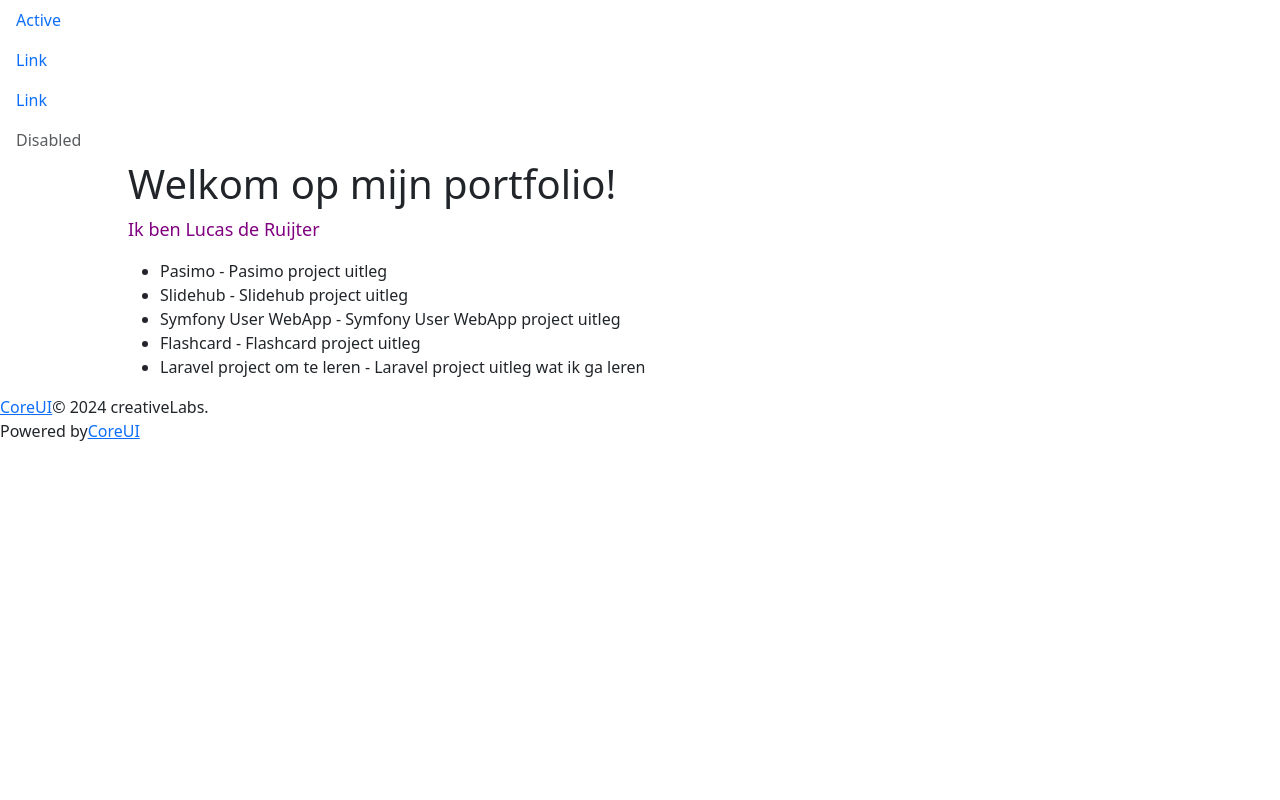
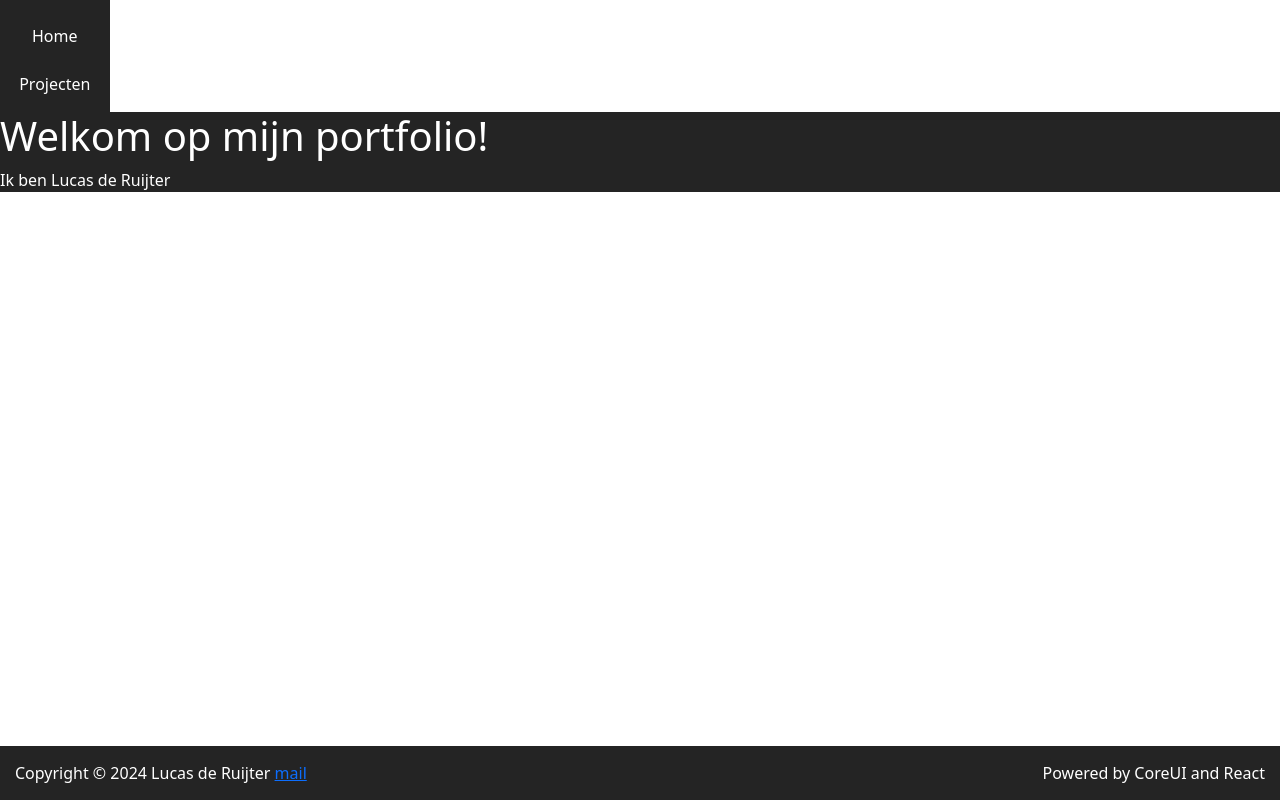
Before and after one commit to lderuijter/portfolio-website, a React (Create React App) app: page / in a window 1280 px wide. Built offline with nearby package versions, Linux system fonts and the light colour scheme.

Commit message:
implemented core ui, navbar, footer, routing and changed project layout, work in progress, css updates on the way

```diff
--- a/package.json
+++ b/package.json
@@ -38,5 +38,8 @@
       "last 1 firefox version",
       "last 1 safari version"
     ]
+  },
+  "devDependencies": {
+    "react-router-dom": "^6.24.0"
   }
 }
--- a/src/App.css
+++ b/src/App.css
@@ -1,15 +1,36 @@
-.nav {
+.navbar {
     width: fit-content;
-    position: sticky;
+    background-color: rgb(36, 36, 36);
+    margin: 0;
+    padding: 0;
+    position: fixed;
+    overflow: auto;
+}
+
+.nav-link {
+    color: white !important;
+}
+
+.footer {
+    position: fixed;
+    left: 0;
+    bottom: 0;
+    width: 100%;
+    background-color: rgb(36, 36, 36);
+    color: white;
+    text-align: center;
+    padding: 15px;
+}
+
+.copyright-contact {
+    float: left;
+}
+
+.powered-by {
+    float: right;
 }
 
 .main {
-    width: 80%;
-    margin: auto;
+    background-color: rgb(36, 36, 36);
+    color: white;
 }
-
-.markup {
-    color: purple;
-    font: bold;
-    font-size: large;
-}
--- a/src/App.jsx
+++ b/src/App.jsx
@@ -1,29 +1,74 @@
+import { CNav, CNavItem, CNavLink } from '@coreui/react';
+import React from "react";
 import './App.css';
 import Projecten from './projecten';
-import Navbar from './navbar';
-import Footer from './footer';
+import {
+  BrowserRouter as Router,
+  Route,
+  Routes,
+  Outlet,
+} from "react-router-dom";
+import { CFooter } from '@coreui/react';
 
 const portfolioEigenaar = {
   naam: 'Lucas de Ruijter',
 }
 
-function WelkomBericht() {
+function Home() {
   return (
     <>
       <h1>Welkom op mijn portfolio!</h1>
-      <p className='markup'>Ik ben {portfolioEigenaar.naam}</p>
+      <p>Ik ben {portfolioEigenaar.naam}</p>
     </>
+  );
+}
+
+function NotFound() {
+  return (
+      <div>
+          <h2>404 Not Found</h2>
+          <p>Deze pagina bestaat niet!</p>
+      </div>
+  );
+}
+
+function Footer() {
+  return (
+    <CFooter>
+  <div className='copyright-contact'>
+    <span>Copyright &copy; 2024 Lucas de Ruijter </span>
+    <a href="mailto:lucasder2003@gmail.com">mail</a>
+  </div>
+  <div className='powered-by'>
+    <span>Powered by CoreUI and React</span>
+  </div>
+</CFooter>
   );
 }
 
 function App() {
   return (
     <>
-      <Navbar />
-      <div className='main'>
-        <WelkomBericht />
-        <Projecten />
+    <Router>
+    <CNav className="flex-column navbar">
+      <CNavItem>
+        <CNavLink className="nav-link">
+          <CNavLink className="nav-link" href="/#">Home</CNavLink>
+        </CNavLink>
+      </CNavItem>
+      <CNavItem>
+        <CNavLink className="nav-link" href="/projecten">Projecten</CNavLink>
+      </CNavItem>
+    </CNav><div className="main">
+        <Routes>
+          <Route path="/" element={<Outlet />}>
+            <Route index element={<Home />} />
+            <Route path="/projecten" element={<Projecten />} />
+            <Route path="*" element={<NotFound />} />
+          </Route>
+        </Routes>
       </div>
+      </Router>
       <Footer />
     </>
   );
--- a/src/footer.jsx
+++ /dev/null
@@ -1,18 +0,0 @@
-import { CFooter, CLink } from '@coreui/react';
-
-function Footer() {
-  return (
-    <CFooter>
-  <div>
-    <CLink href="https://coreui.io">CoreUI</CLink>
-    <span>&copy; 2024 creativeLabs.</span>
-  </div>
-  <div>
-    <span>Powered by</span>
-    <CLink href="https://coreui.io">CoreUI</CLink>
-  </div>
-</CFooter>
-  );
-}
-
-export default Footer;
--- a/src/navbar.jsx
+++ /dev/null
@@ -1,26 +0,0 @@
-import { CNav, CNavItem, CNavLink } from '@coreui/react';
-
-function Navbar() {
-  return (
-    <CNav className="flex-column">
-  <CNavItem>
-    <CNavLink href="#" active>
-      Active
-    </CNavLink>
-  </CNavItem>
-  <CNavItem>
-    <CNavLink href="#">Link</CNavLink>
-  </CNavItem>
-  <CNavItem>
-    <CNavLink href="#">Link</CNavLink>
-  </CNavItem>
-  <CNavItem>
-    <CNavLink href="#" disabled>
-      Disabled
-    </CNavLink>
-  </CNavItem>
-</CNav>
-  );
-}
-
-export default Navbar;
```
Also changed, not shown: 1 other file (tests, documents, lock files or other folders).
